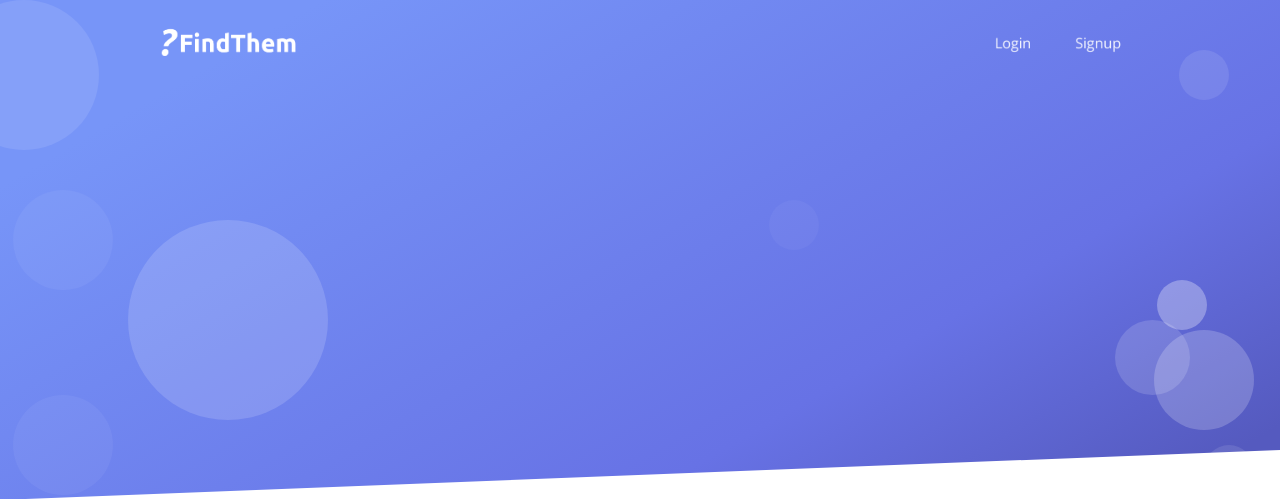
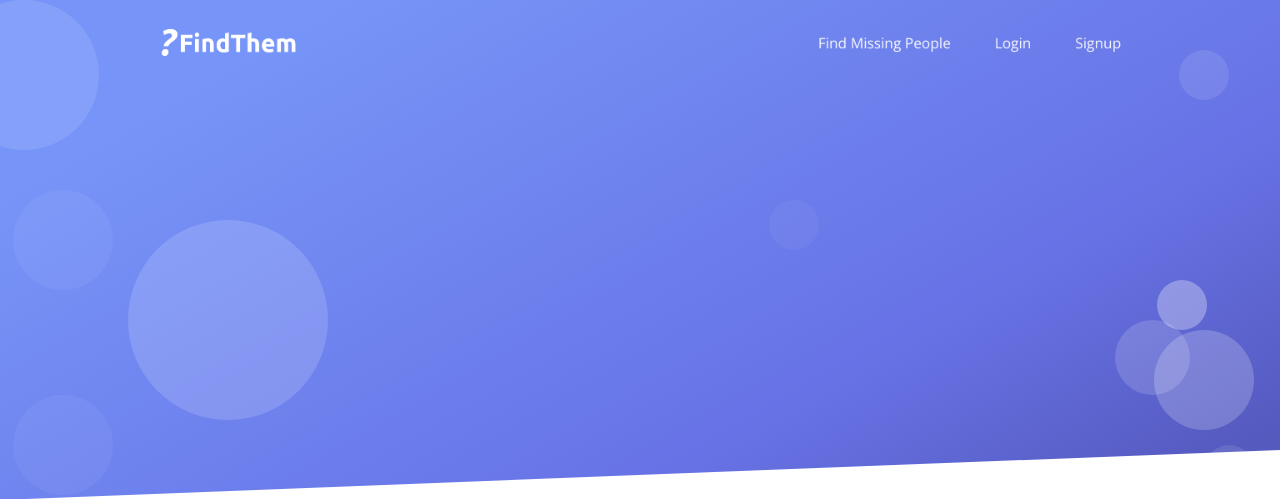
Before and after one commit to pankaj7822/FindThem, a Django app: page / in a window 1280 px wide. Shown: the top 499 px of the page. Run offline with Django 3.2, Linux system fonts and the light colour scheme; some libraries are stand-ins or nearby versions.

Commit message:
Search form link

```diff
--- a/templates/base.html
+++ b/templates/base.html
@@ -112,6 +112,12 @@
                                 </li>
                             {% else %}
                                 <li class="nav-item">
+                                    <a class="nav-link" href="{% url 'search' %}" role="button">
+                                        <i class="ni ni-ui-04 d-lg-none"></i>
+                                        <span class="nav-link-inner--text">Find Missing People</span>
+                                    </a>
+                                </li>
+                                <li class="nav-item">
                                     <a class="nav-link" href="{% url 'login' %}" role="button">
                                         <i class="ni ni-ui-04 d-lg-none"></i>
                                         <span class="nav-link-inner--text">Login</span>
```
